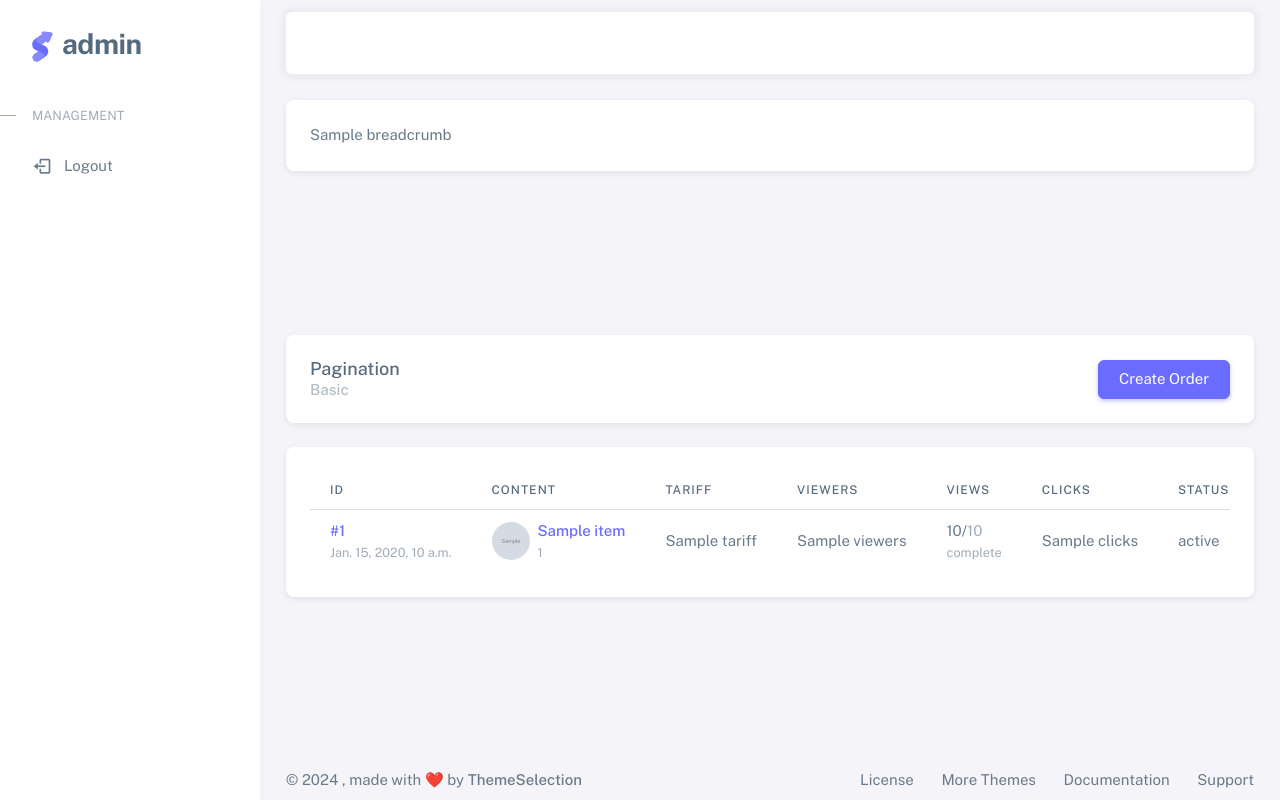
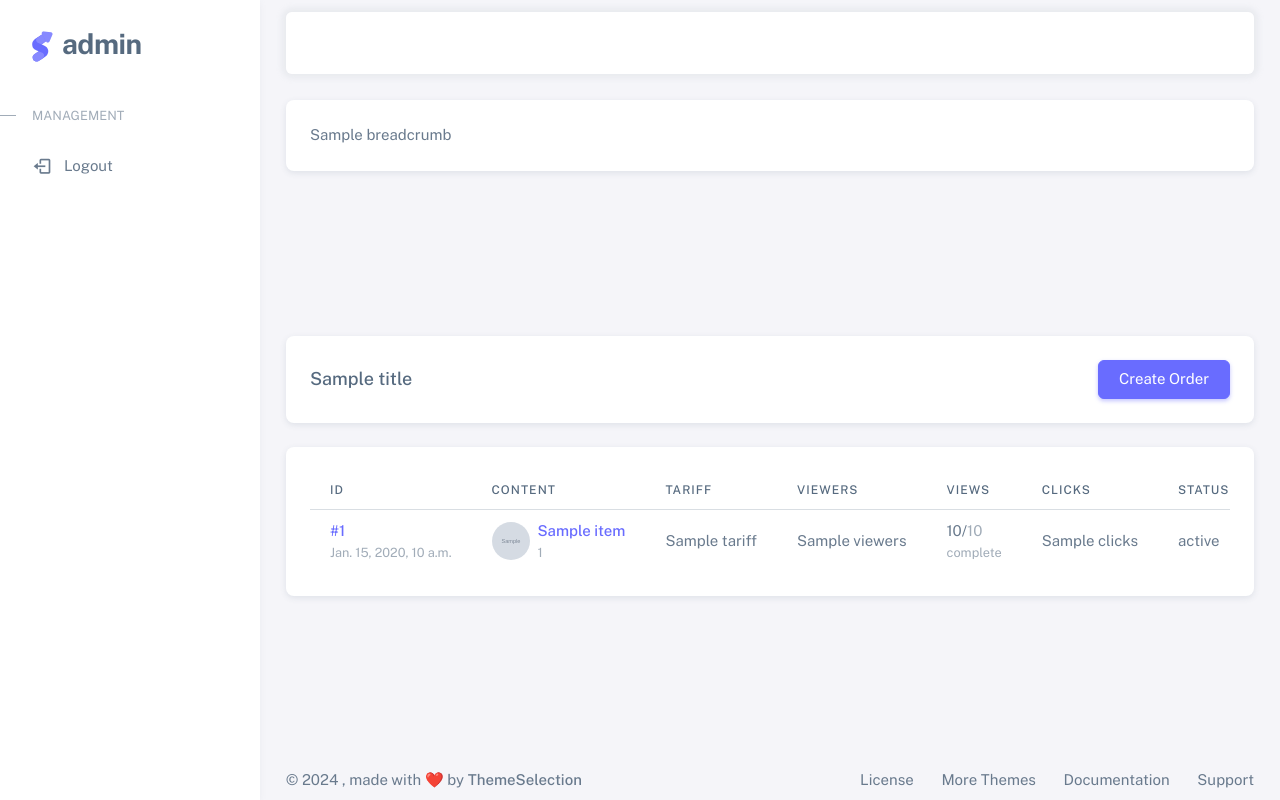
Before and after one commit to pixel365/Reyden-X-Reseller, a Django app: template internal/templates/internal/pages/list_of_orders.html in a window 1280 px wide. Run offline with Django 5.2, Linux system fonts and the light colour scheme; the template is opened without the code that fills it: most values are stand-ins (such as "Sample title", 1, 10 or a date in 2020); grey boxes marked "Sample" are stand-in pictures; some libraries are stand-ins or nearby versions.

Commit message:
fix page title

```diff
--- a/internal/templates/internal/pages/list_of_orders.html
+++ b/internal/templates/internal/pages/list_of_orders.html
@@ -8,8 +8,7 @@
     <div class="card mb-4">
         <div class="d-flex align-items-center card-header">
             <h5 class="mb-0">
-                Pagination<br />
-                <small class="text-light fw-medium">Basic</small>
+                {{ title }}
             </h5>
             <div class="d-flex align-items-center ms-auto">
                 {% if show_filter %}
@@ -84,12 +83,6 @@
                                 <span>
                                     {{ item.cost }}<i class="bx bx-{{ currency }}"></i>
                                 </span>
-                                <br />
-                                <a href="{% url "internal:order" pk=item.pk %}">
-                                    <small class="fw-medium">
-                                        {% trans "Pay" %}
-                                    </small>
-                                </a>
                             </td>
                         {% endif %}
                         <td>
```
